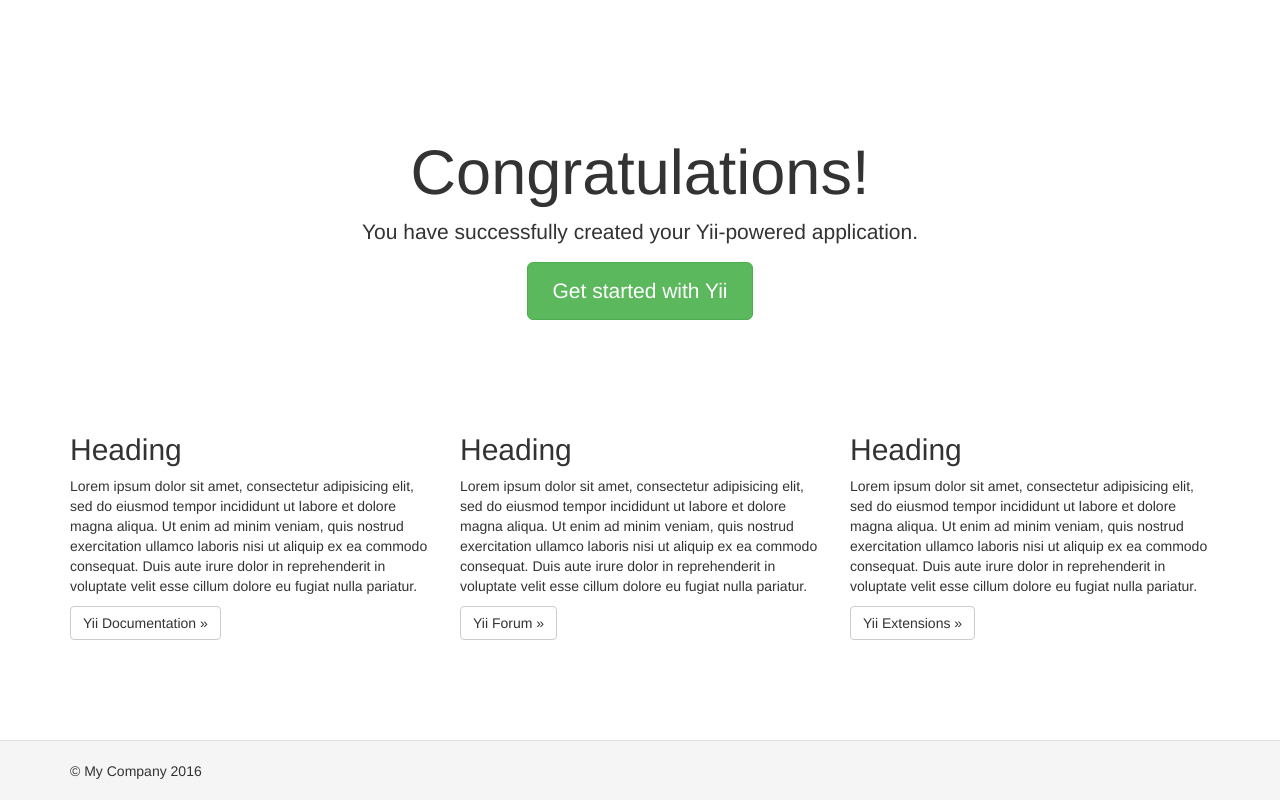
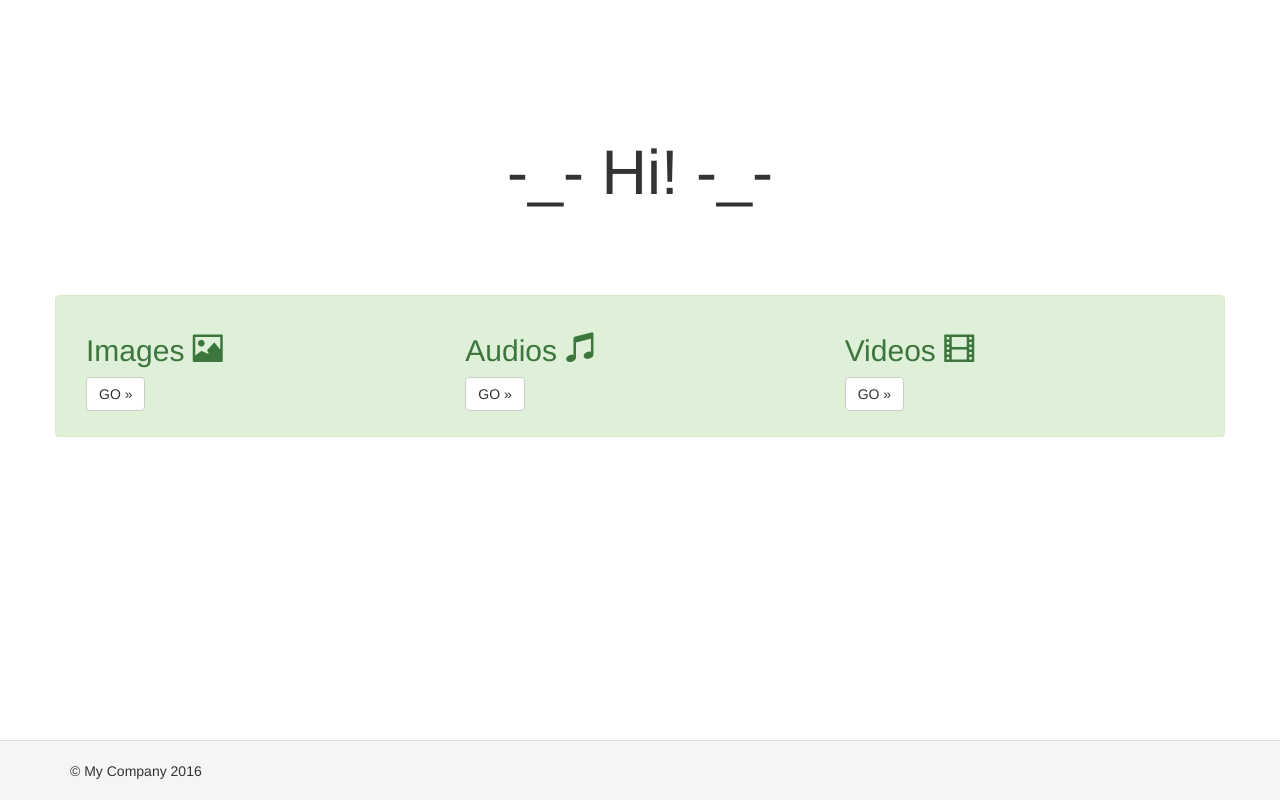
Before and after one commit to alexei0702/my_project.local, a Yii app: template www/basic/views/site/index.php in a window 1280 px wide. Run offline with PHP 8.4 and a stand-in for Yii, Linux system fonts and the light colour scheme; the template is opened without the code that fills it, so the values that code supplies are empty; some libraries are stand-ins or nearby versions.

Commit message:
start page

```diff
--- a/www/basic/views/layouts/main.php
+++ b/www/basic/views/layouts/main.php
@@ -27,7 +27,7 @@ AppAsset::register($this);
 <div class="wrap">
     <?php
     NavBar::begin([
-        'brandLabel' => 'My Company',
+        'brandLabel' => 'My Project.',
         'brandUrl' => Yii::$app->homeUrl,
         'options' => [
             'class' => 'navbar-inverse navbar-fixed-top',
@@ -36,7 +36,7 @@ AppAsset::register($this);
     echo Nav::widget([
         'options' => ['class' => 'navbar-nav navbar-right'],
         'items' => [
-            ['label' => 'Home', 'url' => ['/auth/index']],
+            ['label' => 'Home', 'url' => ['/site/index']],
             Yii::$app->user->isGuest ? (
                 ['label' => 'Login', 'url' => ['/auth/login']]
             ) : (
--- a/www/basic/views/site/index.php
+++ b/www/basic/views/site/index.php
@@ -2,50 +2,28 @@
 
 /* @var $this yii\web\View */
 
-$this->title = 'My Yii Application';
+$this->title = 'IFMK project';
 ?>
 <div class="site-index">
 
-    <div class="jumbotron">
-        <h1>Congratulations!</h1>
-
-        <p class="lead">You have successfully created your Yii-powered application.</p>
-
-        <p><a class="btn btn-lg btn-success" href="http://www.yiiframework.com">Get started with Yii</a></p>
+    <div class="jumbotron ">
+        <h1>-_- Hi! -_-</h1>
     </div>
 
     <div class="body-content">
 
-        <div class="row">
-            <div class="col-lg-4">
-                <h2>Heading</h2>
-
-                <p>Lorem ipsum dolor sit amet, consectetur adipisicing elit, sed do eiusmod tempor incididunt ut labore et
-                    dolore magna aliqua. Ut enim ad minim veniam, quis nostrud exercitation ullamco laboris nisi ut aliquip
-                    ex ea commodo consequat. Duis aute irure dolor in reprehenderit in voluptate velit esse cillum dolore eu
-                    fugiat nulla pariatur.</p>
-
-                <p><a class="btn btn-default" href="http://www.yiiframework.com/doc/">Yii Documentation &raquo;</a></p>
+        <div class="row alert alert-success">
+            <div class="col-lg-4  ">
+                <h2>Images <span class="glyphicon glyphicon-picture"></span></h2>
+                <p><a class="btn btn-default" href="index.php?r=image">GO &raquo;</a></p>
             </div>
             <div class="col-lg-4">
-                <h2>Heading</h2>
-
-                <p>Lorem ipsum dolor sit amet, consectetur adipisicing elit, sed do eiusmod tempor incididunt ut labore et
-                    dolore magna aliqua. Ut enim ad minim veniam, quis nostrud exercitation ullamco laboris nisi ut aliquip
-                    ex ea commodo consequat. Duis aute irure dolor in reprehenderit in voluptate velit esse cillum dolore eu
-                    fugiat nulla pariatur.</p>
-
-                <p><a class="btn btn-default" href="http://www.yiiframework.com/forum/">Yii Forum &raquo;</a></p>
+                <h2>Audios <span class="glyphicon glyphicon-music"></span></h2>
+               <p><a class="btn btn-default" href="index.php?r=audios">GO &raquo;</a></p>
             </div>
             <div class="col-lg-4">
-                <h2>Heading</h2>
-
-                <p>Lorem ipsum dolor sit amet, consectetur adipisicing elit, sed do eiusmod tempor incididunt ut labore et
-                    dolore magna aliqua. Ut enim ad minim veniam, quis nostrud exercitation ullamco laboris nisi ut aliquip
-                    ex ea commodo consequat. Duis aute irure dolor in reprehenderit in voluptate velit esse cillum dolore eu
-                    fugiat nulla pariatur.</p>
-
-                <p><a class="btn btn-default" href="http://www.yiiframework.com/extensions/">Yii Extensions &raquo;</a></p>
+                <h2>Videos <span class="glyphicon glyphicon-film"></span></h2>
+                <p><a class="btn btn-default" href="index.php?r=videos">GO &raquo;</a></p>
             </div>
         </div>
 
```
